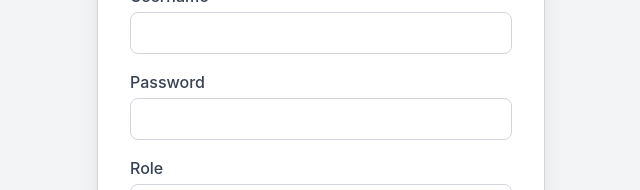
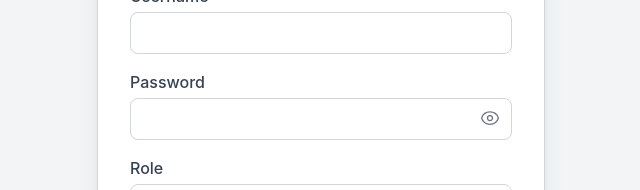
Before and after one commit to Tanmay-0412/Voting_App_Frontend, a React (Vite) app: page / in a window 1280 px wide. Shown: the part 272-462 px from the top of the page, without its empty margins (319-959 px from the left). Built offline with nearby package versions, Linux system fonts and the light colour scheme.

Commit message:
final Ui changes

```diff
--- a/config.js
+++ b/config.js
@@ -1,2 +1,3 @@
 // Localhost Url
-export const BASE_URL = "http://localhost:5000"
+// export const BASE_URL = "http://localhost:5000"
+export const BASE_URL = "https://voting-app-backend-9ec4.onrender.com"
--- a/package.json
+++ b/package.json
@@ -10,6 +10,7 @@
     "preview": "vite preview"
   },
   "dependencies": {
+    "@heroicons/react": "^2.2.0",
     "@tailwindcss/vite": "^4.3.0",
     "lucide-react": "^1.16.0",
     "react": "^18.2.0",
--- a/src/components/CandidateModal.jsx
+++ b/src/components/CandidateModal.jsx
@@ -122,7 +122,7 @@ const CandidateModal = ({ isOpen, onClose, candidate, onSuccess }) => {
   if (!isOpen) return null;
 
   return (
-    <div className="fixed inset-0 bg-transparent bg-opacity-200 flex items-center justify-center z-50 p-4">
+    <div className="fixed inset-0 bg-opacity-300 flex items-center justify-center z-50 p-4">
       <div className="bg-white rounded-lg shadow-2xl max-w-md w-full max-h-[90vh] overflow-y-auto">
         {/* Header */}
         <div className="flex items-center justify-between p-6 border-b border-gray-200">
--- a/src/components/layout/AppLayout.jsx
+++ b/src/components/layout/AppLayout.jsx
@@ -27,8 +27,8 @@ const AppLayout = () => {
         credentials:'include'
       })
       const data = await response.json()
-      toast.info({
-        position: "top-center",
+      toast.info(data.message, {
+        position: "top-right",
         theme: "colored",
       })
     }catch(err){
--- a/src/pages/Dashboard.jsx
+++ b/src/pages/Dashboard.jsx
@@ -29,7 +29,7 @@ const Dashboard = () => {
     "#ca8a04",
   ];
   const dashboardDetails = async() =>{
-    try{
+    try{ debugger
       const URL = `${BASE_URL}/dashboard`
       const data = await fetch(URL, {
           method:"GET",
--- a/src/pages/LoginPage.jsx
+++ b/src/pages/LoginPage.jsx
@@ -4,12 +4,14 @@ import { BASE_URL } from '../../config';
 import { useNavigate } from 'react-router-dom';
 import { useContext } from 'react';
 import { AuthContext } from '../utlis/AuthProvider';
+import { EyeIcon, EyeSlashIcon } from "@heroicons/react/24/outline";
 
 const LoginPage = () => {
     const { token, setToken, setIsVoted } = useContext(AuthContext)
     const [username,setUsername] = useState('')
     const [password, setPassword] = useState('')
     const [role,setRole] = useState('voter')
+    const [showPassword, setShowPassword] = useState(false)
     const navigate = useNavigate()
 
     const handleLogin = async () => {
@@ -50,8 +52,16 @@ const LoginPage = () => {
         theme: "colored",
         });
 
-        if(res){
+        if(res && res.data.role === 'voter'){
+            navigate('/candidates')
+        }else{
             navigate('/home')
+        }
+        if(!res.data.isVoted && res.data.role === 'voter'){
+            toast.warning('Please drop your vote !', {
+            position: "top-right",
+            theme: "colored",
+        });
         }
     } catch (err) {
         console.error("Login error:", err);
@@ -81,14 +91,26 @@ const LoginPage = () => {
                 onChange={(e)=> setUsername(e.target.value)}
                 />
             </div>
-            <div>
+             <div className="relative w-full">
                 <label className="block text-gray-700 font-medium mb-1">Password</label>
                 <input
-                type="password"
-                className="w-full px-4 py-2 border border-gray-300 rounded-lg focus:ring-2 focus:ring-blue-500 focus:outline-none"
-                value={password}
-                onChange={(e)=> setPassword(e.target.value)}
+                    type={showPassword ? "text" : "password"}
+                    value={password}
+                    onChange={(e) => setPassword(e.target.value)}
+                    className="w-full px-4 py-2 border border-gray-300 rounded-lg focus:ring-2 focus:ring-blue-500 focus:outline-none pr-10"
                 />
+                <button
+                    type="button"
+                    onClick={() => setShowPassword(!showPassword)}
+                    className="absolute right-3 top-9.5 text-gray-500 hover:text-black focus:outline-none"
+                    aria-label="Toggle password visibility"
+                >
+                    {showPassword ? (
+                    <EyeSlashIcon className="h-5 w-5" />
+                    ) : (
+                    <EyeIcon className="h-5 w-5" />
+                    )}
+                </button>
             </div>
             <div>
                 <label className="block text-gray-700 font-medium mb-1">Role</label>
--- a/src/pages/Profile.jsx
+++ b/src/pages/Profile.jsx
@@ -456,7 +456,7 @@ const Profile = () => {
 
       {/* Change Password Modal */}
       {showPasswordModal && (
-        <div className="fixed inset-0 bg-black bg-opacity-50 flex items-center justify-center p-4 z-50">
+        <div className="fixed inset-0 bg-transparent bg-opacity-50 flex items-center justify-center p-4 z-50">
           <div className="bg-white rounded-2xl shadow-2xl max-w-md w-full p-8">
             <div className="flex justify-between items-center mb-6">
               <h3 className="text-2xl font-bold text-gray-800">Change Password</h3>
--- a/src/pages/SignupPage.jsx
+++ b/src/pages/SignupPage.jsx
@@ -2,6 +2,7 @@ import React, { useState } from 'react'
 import { BASE_URL } from '../../config'
 import { toast } from "react-toastify";
 import { useNavigate } from 'react-router-dom';
+import { EyeIcon, EyeSlashIcon } from "@heroicons/react/24/outline";
 
 const SignupPage = () => {
     const [username,setUsername] = useState('')
@@ -10,6 +11,7 @@ const SignupPage = () => {
     const [mobile, setMobile] = useState('')
     const [aadharCardNumber,setAadharCardNumber] = useState('')
     const [age,setAge] = useState('')
+    const [showPassword, setShowPassword] = useState(false)
     const navigate = useNavigate()
 
     const handleSignup = async() =>{
@@ -54,8 +56,6 @@ const SignupPage = () => {
 
     }
 
-
-
   return (
     <div className="flex items-center justify-center min-h-screen bg-gray-100">
         <div className="w-full max-w-md bg-white shadow-lg rounded-xl p-8 border border-gray-300">
@@ -65,8 +65,6 @@ const SignupPage = () => {
             if(mobile.length > 10){
                 toast.error('Enter valid mobile number')
             }
-
-
             handleSignup()
         }}>
             <div>
@@ -111,14 +109,27 @@ const SignupPage = () => {
                 maxLength={12}
             />
             </div>
-            <div>
-            <label className="block text-gray-700 font-medium mb-1">Password</label>
-            <input
-                type="password"
-                className="w-full px-4 py-2 border border-gray-300 rounded-lg focus:ring-2 focus:ring-blue-500 focus:outline-none"
-                onChange={(e)=> setPassword(e.target.value)}
-            />
-            </div>
+             <div className="relative w-full">
+                <label className="block text-gray-700 font-medium mb-1">Password</label>
+                <input
+                    type={showPassword ? "text" : "password"}
+                    value={password}
+                    onChange={(e) => setPassword(e.target.value)}
+                    className="w-full px-4 py-2 border border-gray-300 rounded-lg focus:ring-2 focus:ring-blue-500 focus:outline-none pr-10"
+                />
+                <button
+                    type="button"
+                    onClick={() => setShowPassword(!showPassword)}
+                    className="absolute right-3 top-9.5 text-gray-500 hover:text-black focus:outline-none"
+                    aria-label="Toggle password visibility"
+                >
+                    {showPassword ? (
+                    <EyeSlashIcon className="h-5 w-5" />
+                    ) : (
+                    <EyeIcon className="h-5 w-5" />
+                    )}
+                </button>
+                </div>
             <button
             // type="submit"
             className="w-full bg-green-600 text-white py-2 rounded-lg hover:bg-green-700 transition duration-200"
```
Also changed, not shown: 1 other file (tests, documents, lock files or other folders).
